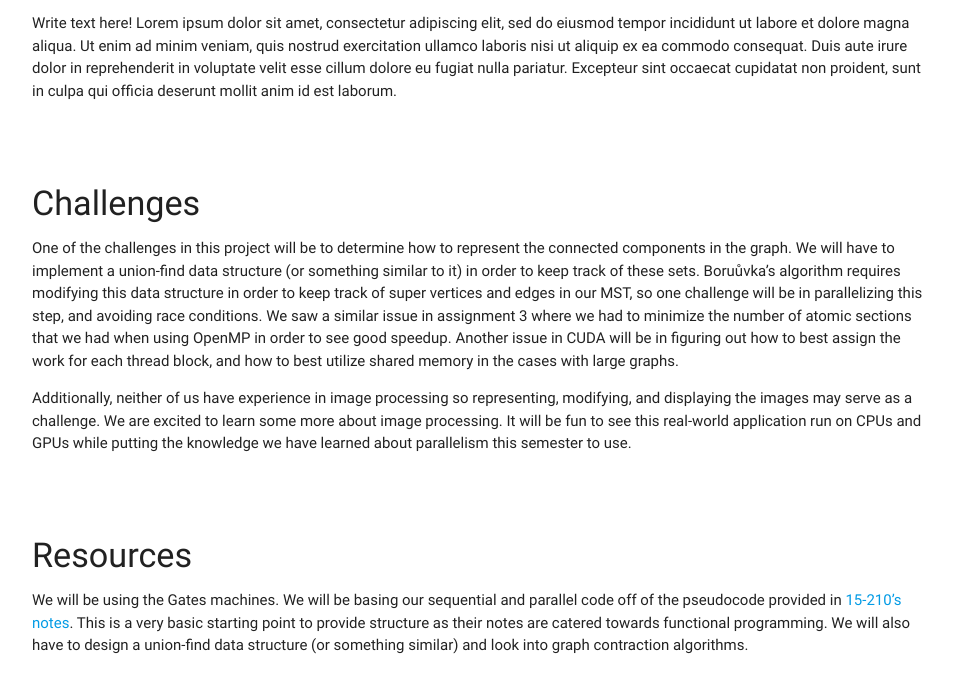
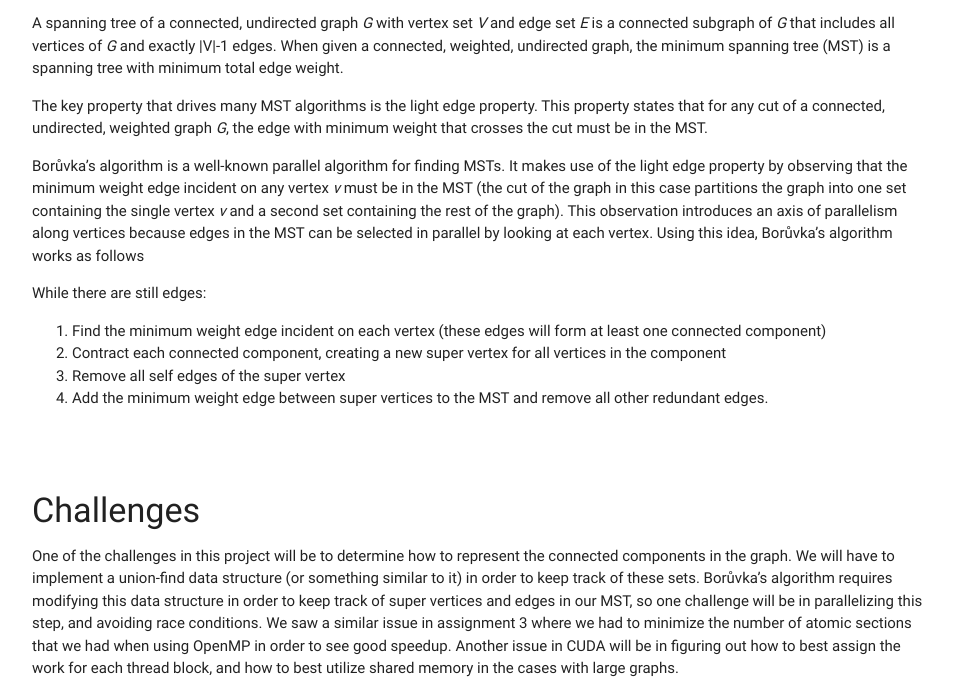
Before and after one commit to kfuh1/15418-project, a plain HTML site: page index.html in a window 1280 px wide. Shown: the part 614-1300 px from the top of the page, without its empty margins (160-1113 px from the left). Drawn offline with nearby package versions, Linux system fonts and the light colour scheme.

Commit message:
added beg of background section

```diff
--- a/index.html
+++ b/index.html
@@ -63,7 +63,16 @@
         <div class="row">
           <div class="col s12 m12">
             <h4>Background</h4>
-            <p>Write text here! Lorem ipsum dolor sit amet, consectetur adipiscing elit, sed do eiusmod tempor incididunt ut labore et dolore magna aliqua. Ut enim ad minim veniam, quis nostrud exercitation ullamco laboris nisi ut aliquip ex ea commodo consequat. Duis aute irure dolor in reprehenderit in voluptate velit esse cillum dolore eu fugiat nulla pariatur. Excepteur sint occaecat cupidatat non proident, sunt in culpa qui officia deserunt mollit anim id est laborum.</p>
+            <p>A spanning tree of a connected, undirected graph <i>G</i> with vertex set <i>V</i> and edge set <i>E</i> is a connected subgraph of <i>G</i> that includes all vertices of <i>G</i> and exactly |V|-1 edges. When given a connected, weighted, undirected graph, the minimum spanning tree (MST) is a spanning tree with minimum total edge weight.</p>
+            <p>The key property that drives many MST algorithms is the light edge property. This property states that for any cut of a connected, undirected, weighted graph <i>G</i>, the edge with minimum weight that crosses the cut must be in the MST.</p>
+            <p>Bor&#367vka’s algorithm is a well-known parallel algorithm for finding MSTs. It makes use of the light edge property by observing that the minimum weight edge incident on any vertex <i>v</i> must be in the MST (the cut of the graph in this case partitions the graph into one set containing the single vertex <i>v</i> and a second set containing the rest of the graph). This observation introduces an axis of parallelism along vertices because edges in the MST can be selected in parallel by looking at each vertex. Using this idea, Bor&#367vka’s algorithm works as follows</p>
+            <p>While there are still edges:</p>
+            <ol>
+              <li>Find the minimum weight edge incident on each vertex (these edges will form at least one connected component)</li>
+              <li>Contract each connected component, creating a new super vertex for all vertices in the component</li>
+              <li>Remove all self edges of the super vertex</li>
+              <li>Add the minimum weight edge between super vertices to the MST and remove all other redundant edges.</li>
+            </ol>
           </div>
         </div>
       </div>
@@ -74,7 +83,7 @@
         <div class="row">
           <div class="col s12 m12">
             <h4>Challenges</h4>
-            <p>One of the challenges in this project will be to determine how to represent the connected components in the graph. We will have to implement a union-find data structure (or something similar to it) in order to keep track of these sets. Boru&#367vka’s algorithm requires modifying this data structure in order to keep track of super vertices and edges in our MST, so one challenge will be in parallelizing this step, and avoiding race conditions. We saw a similar issue in assignment 3 where we had to minimize the number of atomic sections that we had when using OpenMP in order to see good speedup. Another issue in CUDA will be in figuring out how to best assign the work for each thread block, and how to best utilize shared memory in the cases with large graphs.</p>
+            <p>One of the challenges in this project will be to determine how to represent the connected components in the graph. We will have to implement a union-find data structure (or something similar to it) in order to keep track of these sets. Bor&#367vka’s algorithm requires modifying this data structure in order to keep track of super vertices and edges in our MST, so one challenge will be in parallelizing this step, and avoiding race conditions. We saw a similar issue in assignment 3 where we had to minimize the number of atomic sections that we had when using OpenMP in order to see good speedup. Another issue in CUDA will be in figuring out how to best assign the work for each thread block, and how to best utilize shared memory in the cases with large graphs.</p>
             <p>Additionally, neither of us have experience in image processing so representing, modifying, and displaying the images may serve as a challenge. We are excited to learn some more about image processing. It will be fun to see this real-world application run on CPUs and GPUs while putting the knowledge we have learned about parallelism this semester to use.</p>
           </div>
         </div>
```
